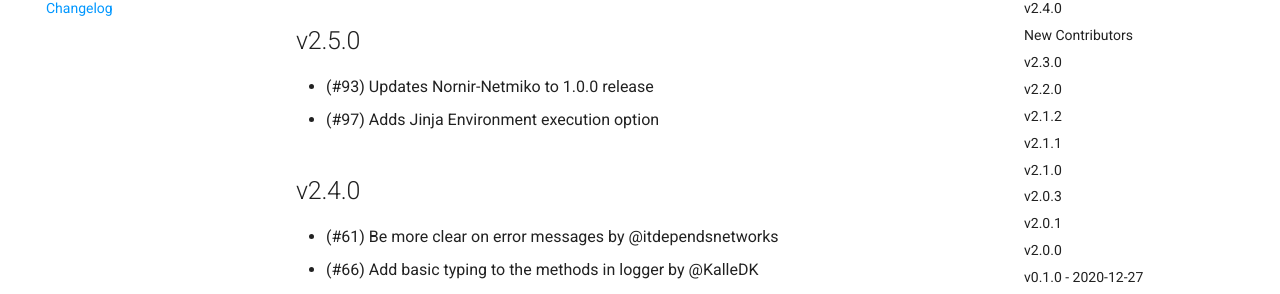
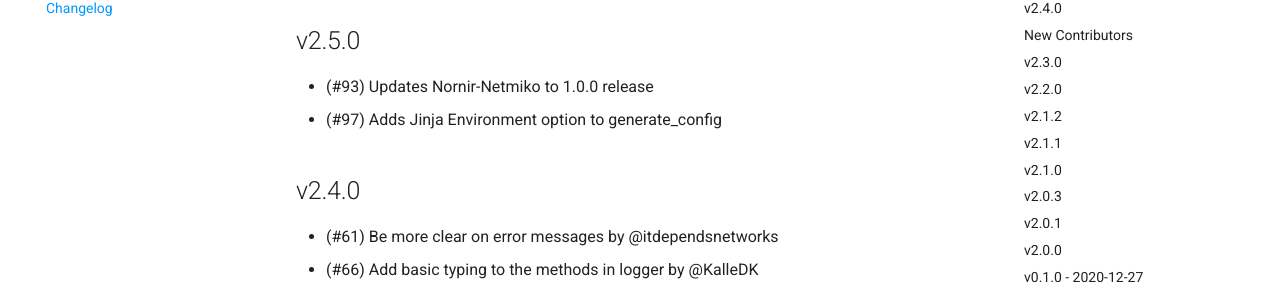
Before and after one commit to nautobot/nornir-nautobot, an MkDocs documentation site: the page built from docs/dev/CHANGELOG.md, in a window 1280 px wide and 900 px high. Shown: the part 221-515 px from the top of the window. Built offline with MkDocs 1.6.1 and Material for MkDocs 9.7.7, drawn with Linux system fonts in a browser that asks for light colours; comment, search, counter and statistics services are not loaded.

Commit message:
Update docs/dev/CHANGELOG.md
Co-authored-by: Joe Wesch <10467633+joewesch@users.noreply.github.com>

```diff
--- a/docs/dev/CHANGELOG.md
+++ b/docs/dev/CHANGELOG.md
@@ -3,7 +3,7 @@
 ## v2.5.0
 
 - (#93) Updates Nornir-Netmiko to 1.0.0 release
-- (#97) Adds Jinja Environment execution option
+- (#97) Adds Jinja Environment option to generate_config
 
 ## v2.4.0
 
```
